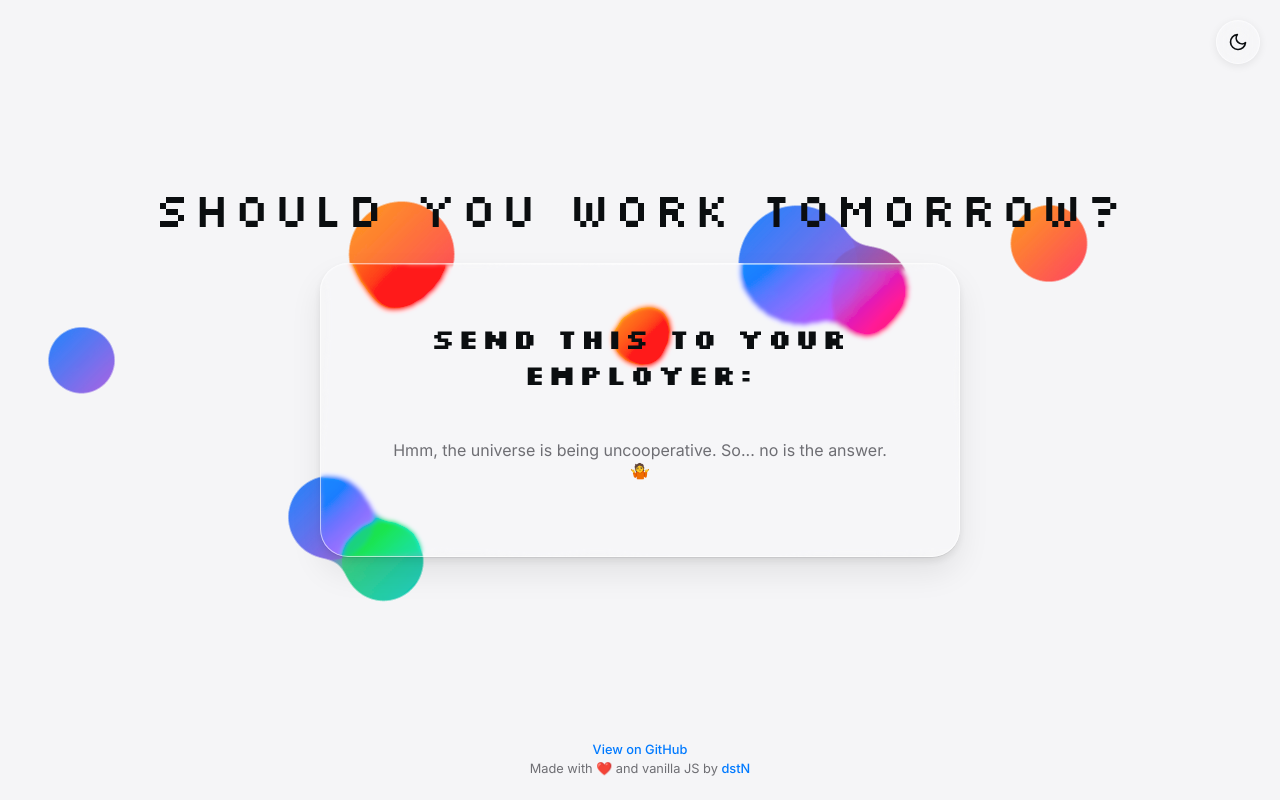
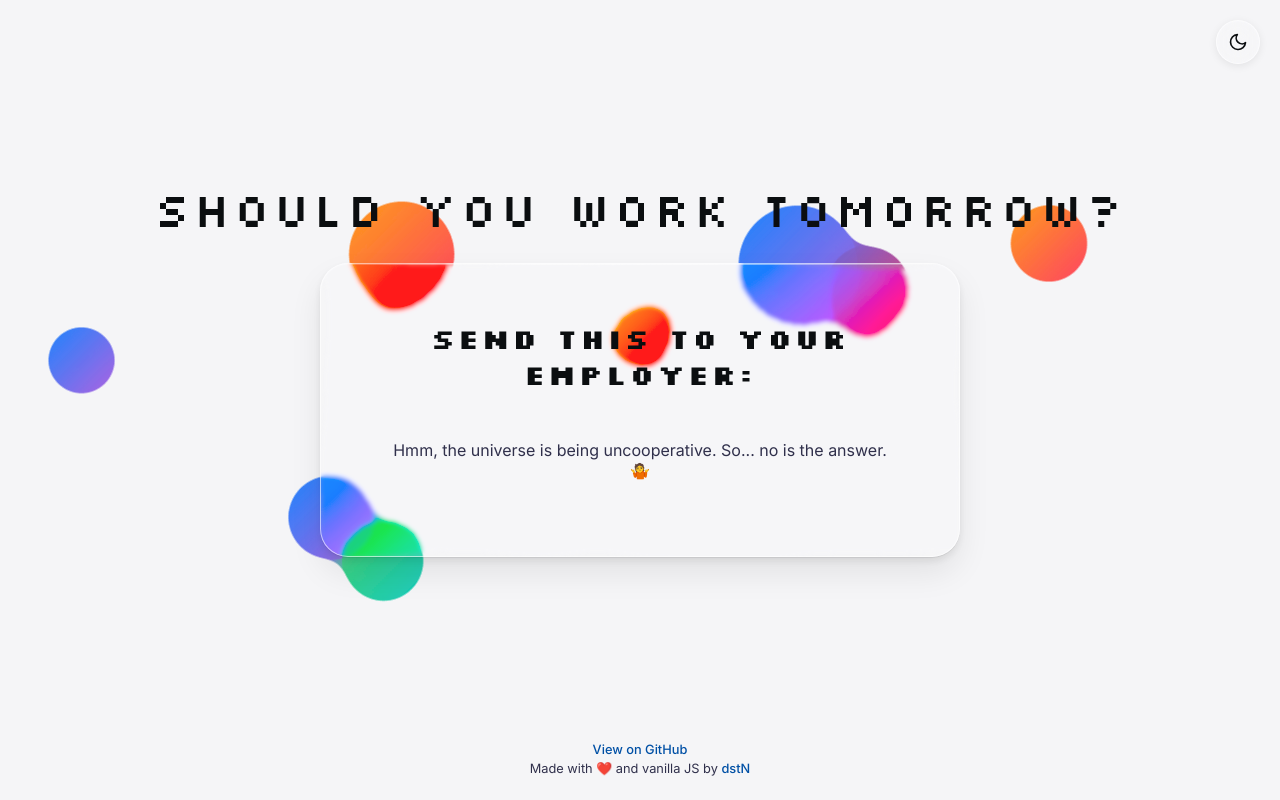
Before and after one commit to dstN/shouldYouWorkTomorrow, a website: page index.html in a window 1280 px wide. Drawn offline with Linux system fonts and the light colour scheme; no server answers.

Commit message:
Color-Contrast

```diff
--- a/css/style.css
+++ b/css/style.css
@@ -45,8 +45,8 @@
 	--glass-shadow: rgba(0, 0, 0, 0.08);
 	--text-primary: #0b0e10;
 	--text-secondary: #0b0e10;
-	--text-muted: #6e6e73;
-	--accent: #007aff;
+	--text-muted: #30304b;
+	--accent: #0050a5;
 	--blur-amount: 2px;
 	--border-radius: 28px;
 	--transition: 0.35s ease;
@@ -60,8 +60,8 @@
 	--glass-shadow: rgba(0, 0, 0, 0.4);
 	--text-primary: #f5f5f7;
 	--text-secondary: #f5f5f7;
-	--text-muted: #98989d;
-	--accent: #0a84ff;
+	--text-muted: #9c9ca0;
+	--accent: #42a1ff;
 }
 
 *,
```
